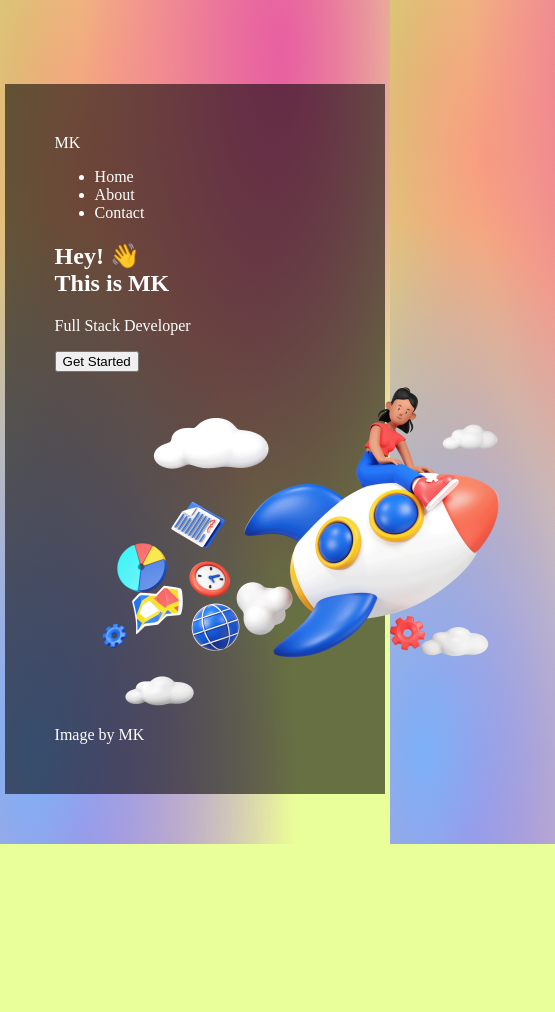
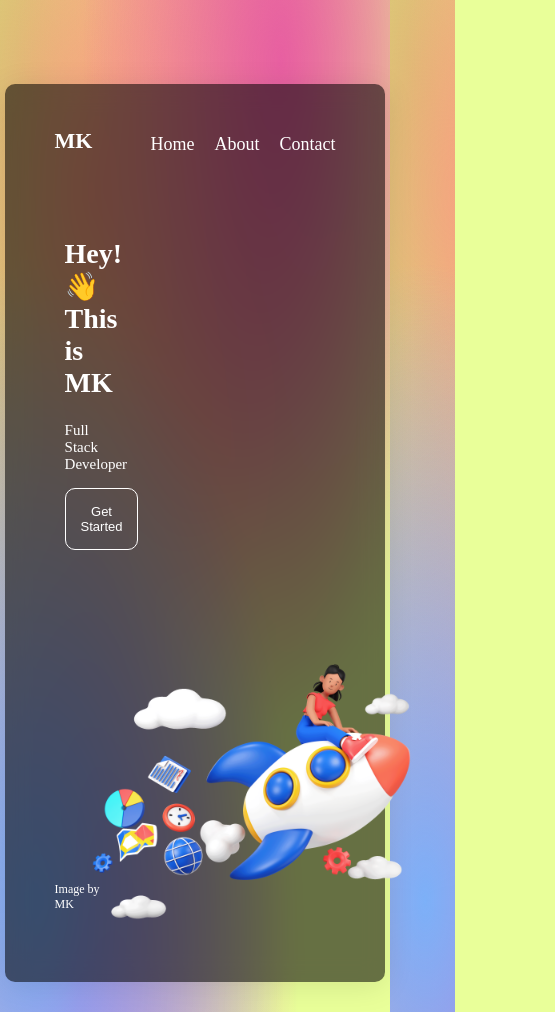
Before and after one commit to muthukumar915/Simple_Portfolio, a plain HTML site: page index.html in a window 390 px wide. Shown: the whole page, 555 px wide, since content can reach past the window. Before the commit the page ends 844 px from the top, so only its background shows below. Drawn offline with Linux system fonts and the light colour scheme.

Commit message:
file added

```diff
--- a/style.css
+++ b/style.css
@@ -33,7 +33,100 @@ body{
     margin-bottom: 30px;
     background: rgba(0,0,0,0.56);
     padding: 50px;
+    border-radius: 10px;
+    box-shadow: 0px 4px 30px rgba(0, 0,0, 0.1);
+    backdrop-filter: blur(11.6px);
+    -webkit-backdrop-filter: blur(11.6px);
 }
 .image-wrapper img{
 max-width: 500px;
 }
+.logo{
+    display: inline-block;
+    font-size: 30px;
+    font-weight: 600;
+    margin-top: -10px;
+}
+ul.nav-links{
+   margin: 0;
+   float: right;
+   display:flex;
+   gap: 20px;
+}
+ul.nav-links li{
+    list-style: none;
+    font-size: 18px;
+    font-weight: 400;
+    /* margin: 0; */
+}
+.content{
+    display: flex;
+    width: 100;
+}
+.main{
+    margin: 50px 0;
+    display: inline-block;
+    padding: 10px;
+
+}
+.main h2{
+    font-size: 30px;
+}
+.main p{
+    font-size: 20px;
+}
+button{
+    background-color:transparent;
+    padding: 15px;
+    border: none;
+    outline: none;
+    border-radius: 10px;
+    color: white;
+    font-weight: 400;
+    border: 1px solid white;
+    cursor: pointer;
+    transition: all 0.3s ease;
+    /* width: 100%; */
+
+}
+button:hover{
+    border-color: rgb(17, 165, 244);
+    background-color: rgb(0, 170, 255);
+}
+.image-wrapper{
+    display: flex;
+    margin-top: 5vh;
+    position: relative;
+}
+.attrebute{
+    position: absolute;
+    bottom: 20px;
+    right: 0;
+    font-size: 12px;
+
+}
+@media screen and (max-width:1075px) {
+    .content{
+        flex-direction: column;
+    }
+}
+@media screen and (max-width:1075px) {
+.logo{
+    font-size: 22px;
+}
+li.nav-link{
+    font-size: 13px;
+}
+.main h2{
+font-size: 28px;
+}
+.main p{
+    font-size: 15px;
+    }
+   button{
+        font-size: 13px;
+        }
+        .image-wrapper img{
+            max-width: 400px;
+        }
+}
```
